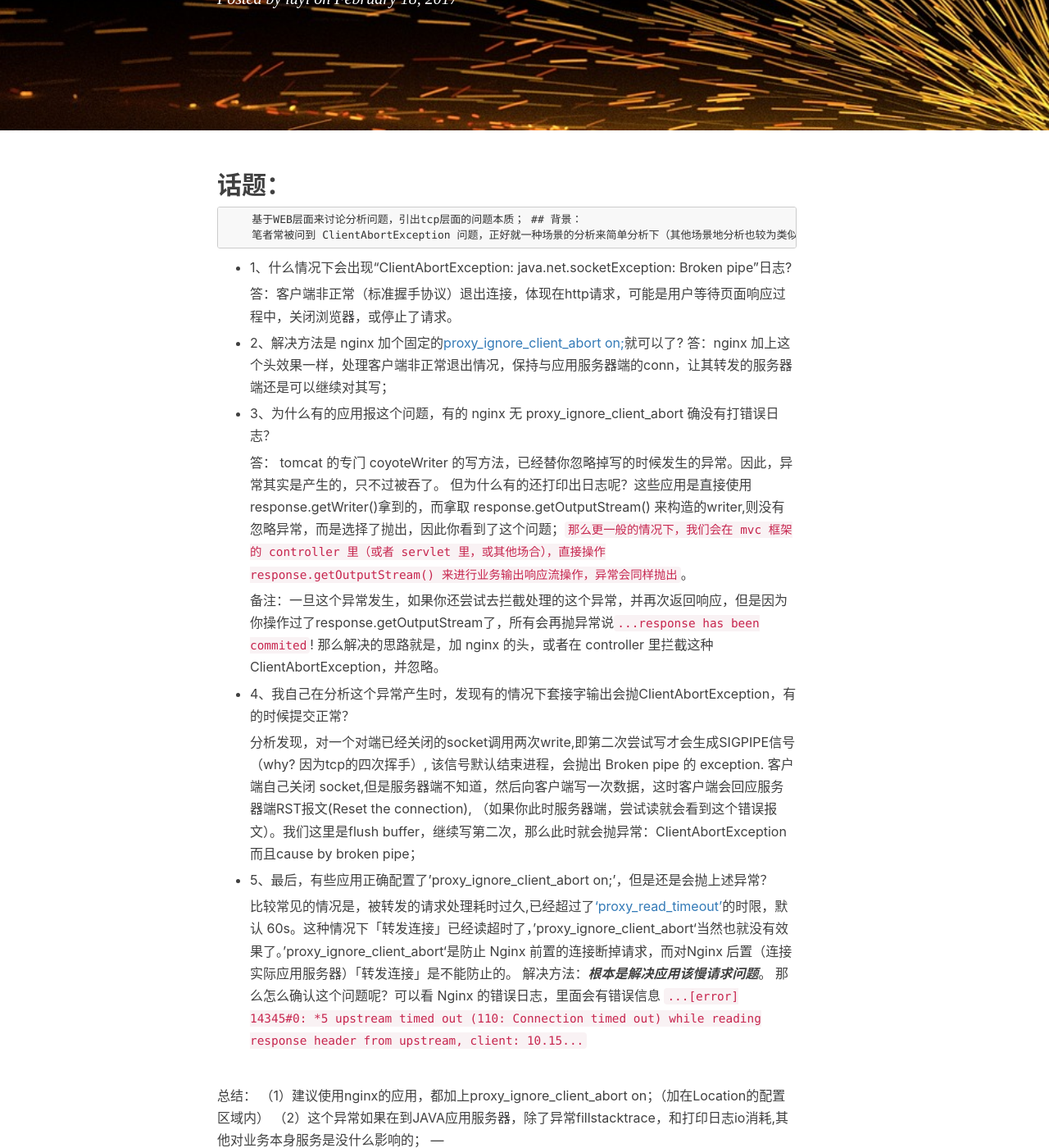
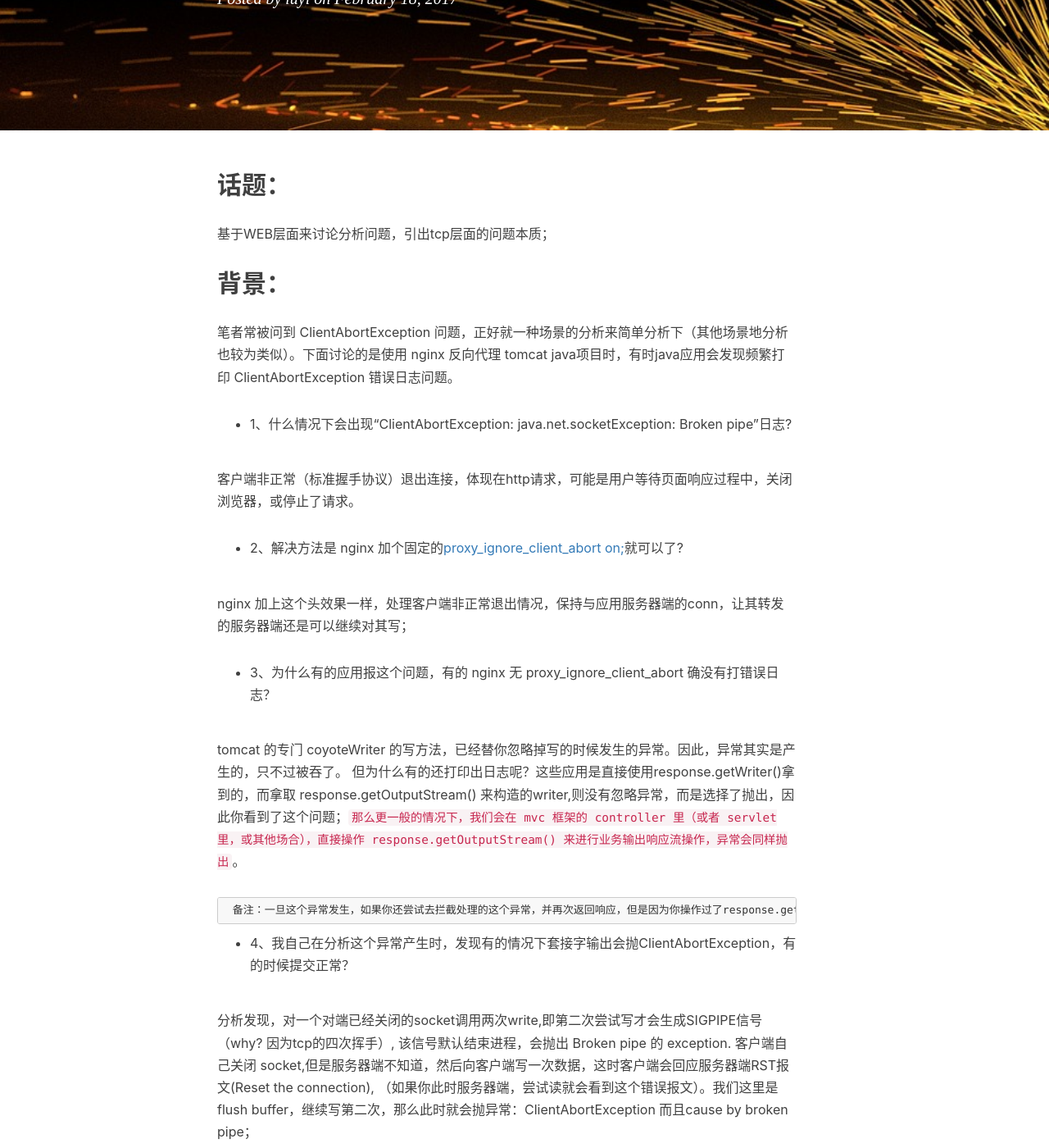
Before and after one commit to luyiisme/luyiisme.github.io, a Jekyll site: the page built from _posts/2017-02-18-conn-abort-problom.markdown, in a window 1280 px wide and 1400 px high, scrolled down 358 px. Shown: the whole window at 82% size. Built offline with Jekyll 4.4.1, drawn with Linux system fonts in a browser that asks for light colours; nearby versions of some CDN libraries; comment, search, counter and statistics services are not loaded; some of the changed text lies outside the part shown.

Commit message:
edit post

```diff
--- a/_posts/2017-02-18-conn-abort-problom.markdown
+++ b/_posts/2017-02-18-conn-abort-problom.markdown
@@ -9,21 +9,26 @@ tags:
     - Broken pipe
     - socketException
 ---
+
 ## 话题：
-        基于WEB层面来讨论分析问题，引出tcp层面的问题本质；
+
+基于WEB层面来讨论分析问题，引出tcp层面的问题本质；
+
 ## 背景：
-        笔者常被问到 ClientAbortException 问题，正好就一种场景的分析来简单分析下（其他场景地分析也较为类似）。下面讨论的是使用 nginx 反向代理 tomcat java项目时，有时java应用会发现频繁打印  ClientAbortException 错误日志问题。
+
+笔者常被问到 ClientAbortException 问题，正好就一种场景的分析来简单分析下（其他场景地分析也较为类似）。下面讨论的是使用 nginx 反向代理 tomcat java项目时，有时java应用会发现频繁打印  ClientAbortException 错误日志问题。
 
 - 1、什么情况下会出现“ClientAbortException:  java.net.socketException:  Broken pipe”日志?
 
-   答：客户端非正常（标准握手协议）退出连接，体现在http请求，可能是用户等待页面响应过程中，关闭浏览器，或停止了请求。
+客户端非正常（标准握手协议）退出连接，体现在http请求，可能是用户等待页面响应过程中，关闭浏览器，或停止了请求。
 
 - 2、解决方法是 nginx 加个固定的[proxy_ignore_client_abort on;](http://nginx.org/en/docs/http/ngx_http_proxy_module.html#proxy_ignore_client_abort)就可以了?
-  答：nginx 加上这个头效果一样，处理客户端非正常退出情况，保持与应用服务器端的conn，让其转发的服务器端还是可以继续对其写；
+
+nginx 加上这个头效果一样，处理客户端非正常退出情况，保持与应用服务器端的conn，让其转发的服务器端还是可以继续对其写；
 
 - 3、为什么有的应用报这个问题，有的 nginx 无 proxy_ignore_client_abort 确没有打错误日志？
 
-   答： tomcat 的专门 coyoteWriter 的写方法，已经替你忽略掉写的时候发生的异常。因此，异常其实是产生的，只不过被吞了。
+tomcat 的专门 coyoteWriter 的写方法，已经替你忽略掉写的时候发生的异常。因此，异常其实是产生的，只不过被吞了。
       但为什么有的还打印出日志呢？这些应用是直接使用response.getWriter()拿到的，而拿取 response.getOutputStream() 来构造的writer,则没有忽略异常，而是选择了抛出，因此你看到了这个问题；`那么更一般的情况下，我们会在 mvc 框架的 controller 里（或者 servlet 里，或其他场合），直接操作 response.getOutputStream() 来进行业务输出响应流操作，异常会同样抛出`。
 
      备注：一旦这个异常发生，如果你还尝试去拦截处理的这个异常，并再次返回响应，但是因为你操作过了response.getOutputStream了，所有会再抛异常说`...response has been commited`! 那么解决的思路就是，加 nginx 的头，或者在 controller 里拦截这种 ClientAbortException，并忽略。
@@ -31,17 +36,20 @@ tags:
 
 - 4、我自己在分析这个异常产生时，发现有的情况下套接字输出会抛ClientAbortException，有的时候提交正常？
 
-    分析发现，对一个对端已经关闭的socket调用两次write,即第二次尝试写才会生成SIGPIPE信号（why? 因为tcp的四次挥手）, 该信号默认结束进程，会抛出 Broken pipe 的 exception.  客户端自己关闭 socket,但是服务器端不知道，然后向客户端写一次数据，这时客户端会回应服务器端RST报文(Reset the connection), （如果你此时服务器端，尝试读就会看到这个错误报文）。我们这里是flush buffer，继续写第二次，那么此时就会抛异常：ClientAbortException 而且cause by broken pipe；
+分析发现，对一个对端已经关闭的socket调用两次write,即第二次尝试写才会生成SIGPIPE信号（why? 因为tcp的四次挥手）, 该信号默认结束进程，会抛出 Broken pipe 的 exception.  客户端自己关闭 socket,但是服务器端不知道，然后向客户端写一次数据，这时客户端会回应服务器端RST报文(Reset the connection), （如果你此时服务器端，尝试读就会看到这个错误报文）。我们这里是flush buffer，继续写第二次，那么此时就会抛异常：ClientAbortException 而且cause by broken pipe；
 
 - 5、最后，有些应用正确配置了'proxy_ignore_client_abort on;'，但是还是会抛上述异常？
 
-   比较常见的情况是，被转发的请求处理耗时过久,已经超过了['proxy_read_timeout'](http://nginx.org/en/docs/http/ngx_http_proxy_module.html#proxy_read_timeout)的时限，默认 60s。这种情况下「转发连接」已经读超时了，’proxy_ignore_client_abort‘当然也就没有效果了。’proxy_ignore_client_abort‘是防止 Nginx 前置的连接断掉请求，而对Nginx 后置（连接实际应用服务器）「转发连接」是不能防止的。 解决方法：***根本是解决应用该慢请求问题***。
+比较常见的情况是，被转发的请求处理耗时过久,已经超过了['proxy_read_timeout'](http://nginx.org/en/docs/http/ngx_http_proxy_module.html#proxy_read_timeout)的时限，默认 60s。这种情况下「转发连接」已经读超时了，’proxy_ignore_client_abort‘当然也就没有效果了。’proxy_ignore_client_abort‘是防止 Nginx 前置的连接断掉请求，而对Nginx 后置（连接实际应用服务器）「转发连接」是不能防止的。 解决方法：***根本是解决应用该慢请求问题***。
          那么怎么确认这个问题呢？可以看 Nginx 的错误日志，里面会有错误信息
 `...[error] 14345#0: *5 upstream timed out (110: Connection timed out) while reading response header from upstream, client: 10.15...`
 
-总结：
+## 总结：
+
 （1）建议使用nginx的应用，都加上proxy_ignore_client_abort on；（加在Location的配置区域内）
+
 （2）这个异常如果在到JAVA应用服务器，除了异常fillstacktrace，和打印日志io消耗,其他对业务本身服务是没什么影响的；
+
 ---
 
 ### 著作权声明
```
